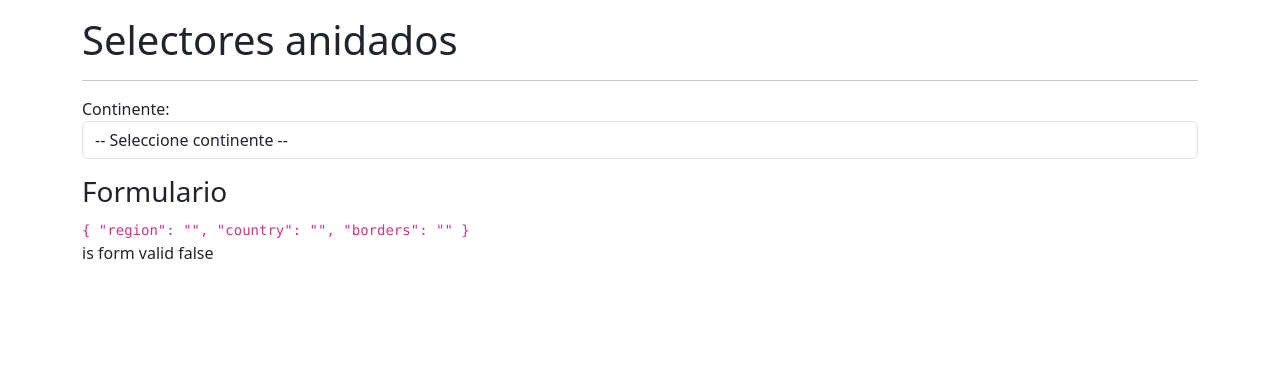
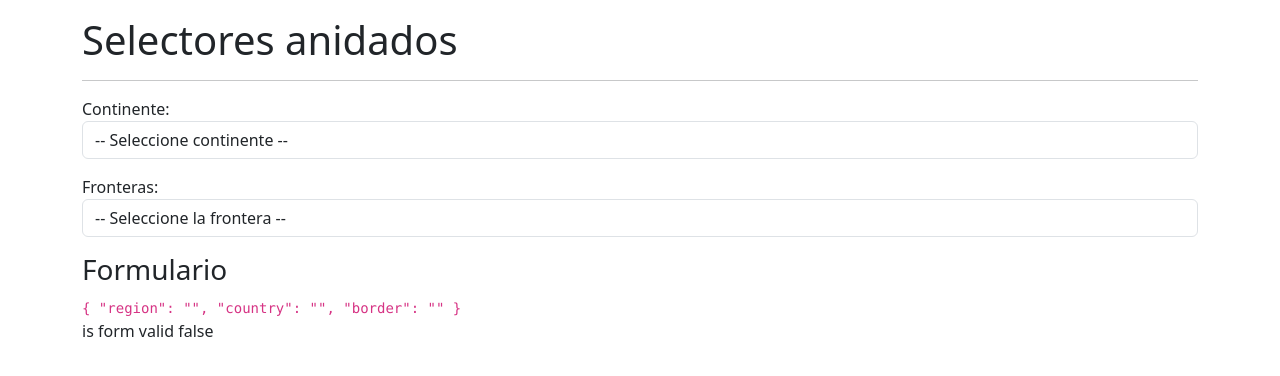
Before and after one commit to MarioAG1/selectores-app, an Angular app: page /selector/selector in a window 1280 px wide. Shown: the top 376 px of the page. Built offline with nearby package versions, Linux system fonts and the light colour scheme.

Commit message:
Tercer selector anidado - Fronteras

```diff
--- a/src/app/countries/pages/selector-page/selector-page.component.html
+++ b/src/app/countries/pages/selector-page/selector-page.component.html
@@ -28,6 +28,18 @@
       </select>
     </div>
   </div>
+  <!-- Countries -->
+  <div class="row mb-3">
+    <div class="col">
+      <label for="form-label">Fronteras:</label>
+      <select class="form-control" formControlName="border">
+        <option value="">-- Seleccione la frontera --</option>
+        <option *ngFor="let border of borders" [value]="border">
+          {{ border }}
+        </option>
+      </select>
+    </div>
+  </div>
 </form>
 
 <h3>Formulario</h3>
--- a/src/app/countries/pages/selector-page/selector-page.component.ts
+++ b/src/app/countries/pages/selector-page/selector-page.component.ts
@@ -2,7 +2,7 @@ import { Component, OnInit } from '@angular/core';
 import { FormBuilder, FormGroup, Validators } from '@angular/forms';
 import { CountriesService } from '../../services/countries.service';
 import { Region, SmallCountry } from '../../interfaces/country.interface';
-import { switchMap, tap } from 'rxjs';
+import { filter, switchMap, tap } from 'rxjs';
 
 @Component({
   selector: 'app-selector-page',
@@ -11,11 +11,12 @@ import { switchMap, tap } from 'rxjs';
 export class SelectorPageComponent implements OnInit {
 
   public countriesByRegion: SmallCountry[] = []
+  public borders: string[] = []
 
   public myForm: FormGroup = this.fb.group({
     region: ["", [Validators.required]],
     country: ["", [Validators.required]],
-    borders: ["", [Validators.required]]
+    border: ["", [Validators.required]]
   })
 
   constructor(private fb: FormBuilder, private countriesService: CountriesService) {
@@ -23,7 +24,8 @@ export class SelectorPageComponent implements OnInit {
   }
 
   ngOnInit(): void {
-    this.onRegionChanged()
+    this.onRegionChanged(),
+      this.onCountryChanged()
   }
 
   get regions(): Region[] {
@@ -43,4 +45,20 @@ export class SelectorPageComponent implements OnInit {
       })
   }
 
+  onCountryChanged(): void {
+    this.myForm.get("country")!.valueChanges
+      .pipe(
+        tap(() => this.myForm.get("border")!.setValue("")),
+        filter((value: string) =>
+          value.length > 0
+        ),
+        switchMap(
+          alphaCode => this.countriesService.getCountriesByAlphaCode(alphaCode)
+        )
+      )
+      .subscribe(country => {
+        this.borders = country.borders
+      })
+  }
+
 }
--- a/src/app/countries/services/countries.service.ts
+++ b/src/app/countries/services/countries.service.ts
@@ -35,4 +35,18 @@ export class CountriesService {
         }))),
       )
   }
+
+  getCountriesByAlphaCode(alphaCode: string): Observable<SmallCountry> {
+
+    const url: string = `${this.baseUrl}/alpha/${alphaCode}?fields=cca3,name,borders`;
+
+    return this.http.get<Country>(url)
+      .pipe(
+        map(country => ({
+          name: country.name.common,
+          cca3: country.cca3,
+          borders: country.borders ?? []
+        }))
+      )
+  }
 }
```
